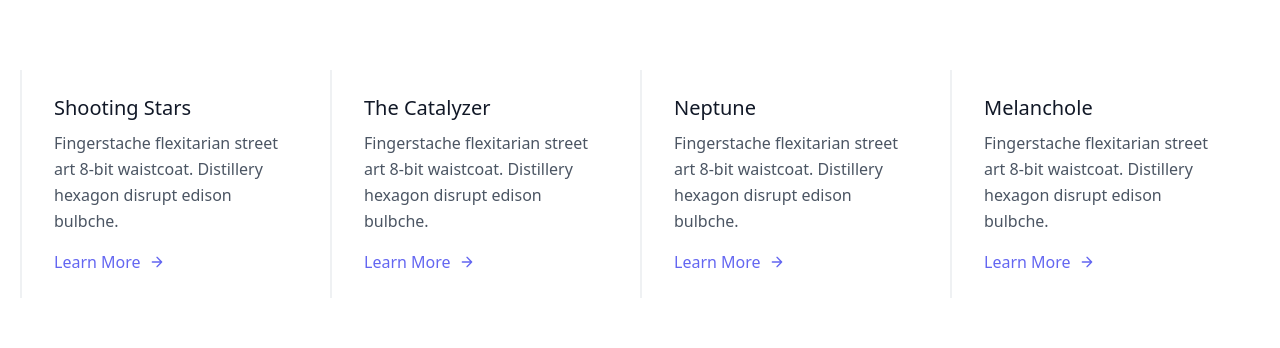
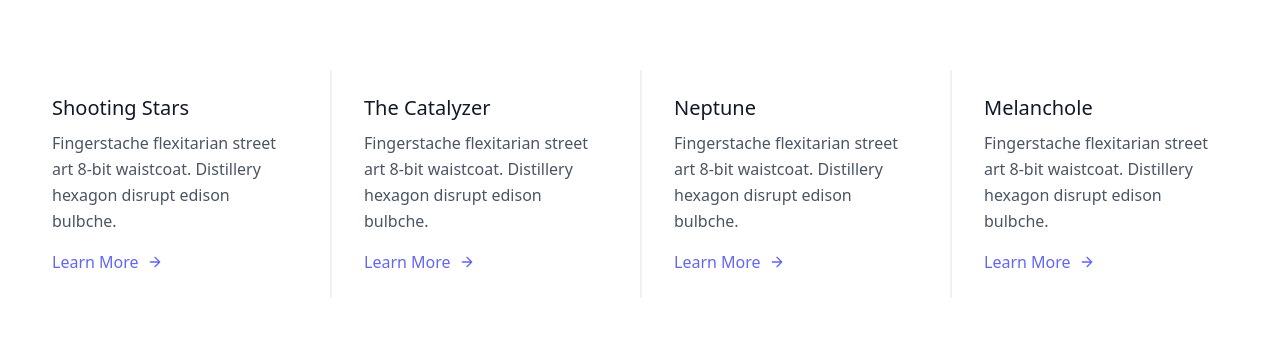
Before and after one commit to dozen3/test, a plain HTML site: page index.html in a window 1280 px wide. Shown: the part 256-604 px from the top of the page. Drawn offline with nearby package versions, Linux system fonts and the light colour scheme.

Commit message:
remove border

```diff
--- a/index.html
+++ b/index.html
@@ -17,7 +17,7 @@
           <p class="lg:w-2/3 mx-auto leading-relaxed text-base">Whatever cardigan tote bag tumblr hexagon brooklyn asymmetrical gentrify, subway tile poke farm-to-table. Franzen you probably haven't heard of them man bun deep jianbing selfies heirloom prism food truck ugh squid celiac humblebrag.</p>
         </div>
         <div class="flex flex-wrap">
-          <div class="xl:w-1/4 lg:w-1/2 md:w-full px-8 py-6 border-l-2 border-gray-200 border-opacity-60">
+          <div class="xl:w-1/4 lg:w-1/2 md:w-full px-8 py-6  border-gray-200 border-opacity-60">
             <h2 class="text-lg sm:text-xl text-gray-900 font-medium title-font mb-2">Shooting Stars</h2>
             <p class="leading-relaxed text-base mb-4">Fingerstache flexitarian street art 8-bit waistcoat. Distillery hexagon disrupt edison bulbche.</p>
             <a class="text-indigo-500 inline-flex items-center">Learn More
```
